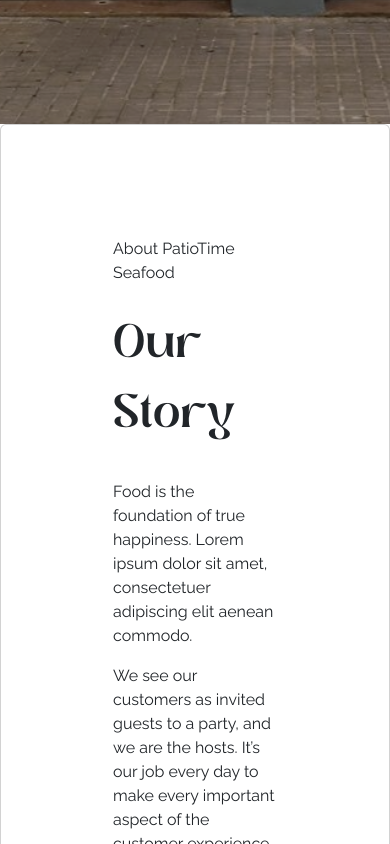
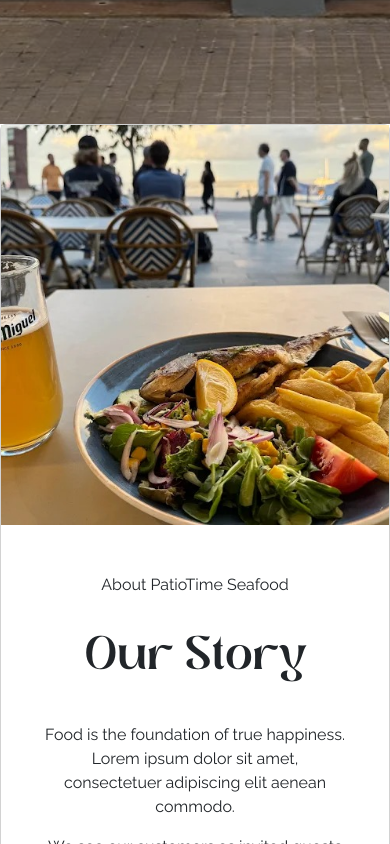
Before and after one commit to Wajid-Ali-Cloud/sea-breeze, a React (Create React App) app: page / in a window 390 px wide. Shown: the part 720-1564 px from the top of the page. Built offline with nearby package versions, Linux system fonts and the light colour scheme.

Commit message:
UI Updates 1

```diff
--- a/src/components/home/Events.js
+++ b/src/components/home/Events.js
@@ -9,12 +9,12 @@ function Events() {
       <div className="card">
         <div className="row g-0">
           <div
-            className="col-md-6 event-image-bg-1"
+            className="col-md-6 col-12 event-image-bg-1 event-image-column"
             data-aos="fade-right"
             data-aos-duration="900"
             data-aos-delay="300"
           ></div>
-          <div className="col-md-6 p-5">
+          <div className="col-md-6 col-12 p-5 text-column">
             <div className="card-body m-5 mob-m-5">
               <p
                 className="sub-p"
--- a/src/components/home/Experience.js
+++ b/src/components/home/Experience.js
@@ -8,7 +8,7 @@ function Experience() {
     <div>
       <div className="card">
         <div className="row g-0">
-          <div className="col-md-6 p-5">
+          <div className="col-md-6 col-12 p-5 text-column">
             <div className="card-body m-5 mob-m-5">
               <p
                 className="sub-p"
@@ -66,7 +66,7 @@ function Experience() {
             </div>
           </div>
           <div
-            className="col-md-6 experience-image-bg-1"
+            className="col-md-6 col-12 experience-image-bg-1 experience-image-column"
             data-aos="fade-right"
             data-aos-duration="900"
             data-aos-delay="300"
--- a/src/components/home/OurMenu.js
+++ b/src/components/home/OurMenu.js
@@ -8,7 +8,7 @@ function OurMenu() {
     <div>
       <div className="card">
         <div className="row g-0">
-          <div className="col-md-6 p-5">
+          <div className="col-md-6 col-12 p-5 text-column">
             <div className="card-body m-5 mob-m-5">
               <p
                 className="sub-p"
@@ -76,7 +76,7 @@ function OurMenu() {
             </div>
           </div>
           <div
-            className="col-md-6 our-menu-image-bg-1"
+            className="col-md-6 col-12 our-menu-image-bg-1 story-image-column"
             data-aos="fade-right"
             data-aos-duration="900"
             data-aos-delay="300"
--- a/src/components/home/OurStory.js
+++ b/src/components/home/OurStory.js
@@ -9,12 +9,12 @@ function OurStory() {
       <div className="card">
         <div className="row g-0">
           <div
-            className="col-md-6 our-story-image-bg-1"
+            className="col-md-6 col-12 our-story-image-bg-1 story-image-column"
             data-aos="fade-right"
             data-aos-duration="900"
             data-aos-delay="300"
           ></div>
-          <div className="col-md-6 p-5">
+          <div className="col-md-6 col-12 p-5 text-column">
             <div className="card-body m-5 mob-m-5">
               <p
                 className="sub-p"
--- a/src/styles.css
+++ b/src/styles.css
@@ -381,20 +381,94 @@ span {
 /* =========================================
    BACKGROUND IMAGES
 ========================================= */
+
+/* =============================
+   OUR STORY IMAGE FIX
+   ============================= */
+.our-story-image-bg-1 {
+  background: url("../public/images/our_story.jpeg") center/cover no-repeat;
+  /* height: 100%; */
+}
+
+/* Ensure both columns stretch evenly */
+.story-image-column {
+  display: flex;
+  align-items: stretch;
+}
+
 .experience-image-bg-1 {
   background: url("../public/images/our_Experience.jpeg") center/cover no-repeat;
 }
 
-.our-story-image-bg-1 {
-  background: url("../public/images/our_story.jpeg") center/cover no-repeat;
+.experience-image-column {
+  display: flex;
+  align-items: stretch;
 }
 
 .our-menu-image-bg-1 {
   background: url("../public/images/our_menu.jpeg") center/cover no-repeat;
 }
+.our-menu-image-column {
+  display: flex;
+  align-items: stretch;
+}
 
 .event-image-bg-1 {
   background: url("../public/images/event_1.jpeg") center/cover no-repeat;
+}
+
+.event-image-column {
+  display: flex;
+  align-items: stretch;
+}
+
+/* On mobile, make image fully visible and nicely scaled */
+@media (max-width: 768px) {
+  .our-story-image-bg-1 {
+    min-height: 400px; /* shorter for smaller screens */
+    width: 100%;
+    background-position: center;
+    /* border-bottom: 3px solid #ffffff20; */
+  }
+  .our-menu-image-bg-1 {
+    min-height: 400px; /* shorter for smaller screens */
+    width: 100%;
+    background-position: center;
+    /* border-bottom: 3px solid #ffffff20; */
+  }
+  .experience-image-bg-1 {
+    min-height: 400px; /* shorter for smaller screens */
+    width: 100%;
+    background-position: center;
+    /* border-bottom: 3px solid #ffffff20; */
+  }
+  .event-image-bg-1 {
+    min-height: 400px; /* shorter for smaller screens */
+    width: 100%;
+    background-position: center;
+    /* border-bottom: 3px solid #ffffff20; */
+  }
+
+  .text-column {
+    padding: 2rem 1.5rem !important;
+    text-align: center;
+  }
+
+  .our-story-section .card-body {
+    margin: 0 !important;
+  }
+  .our-menu-section .card-body {
+    margin: 0 !important;
+  }
+  .experience-section .card-body {
+    margin: 0 !important;
+  }
+  .event-section .card-body {
+    margin: 0 !important;
+  }
+  .card-body.m-5.mob-m-5 {
+    margin: 0 !important;
+  }
 }
 
 .sub-h {
```
